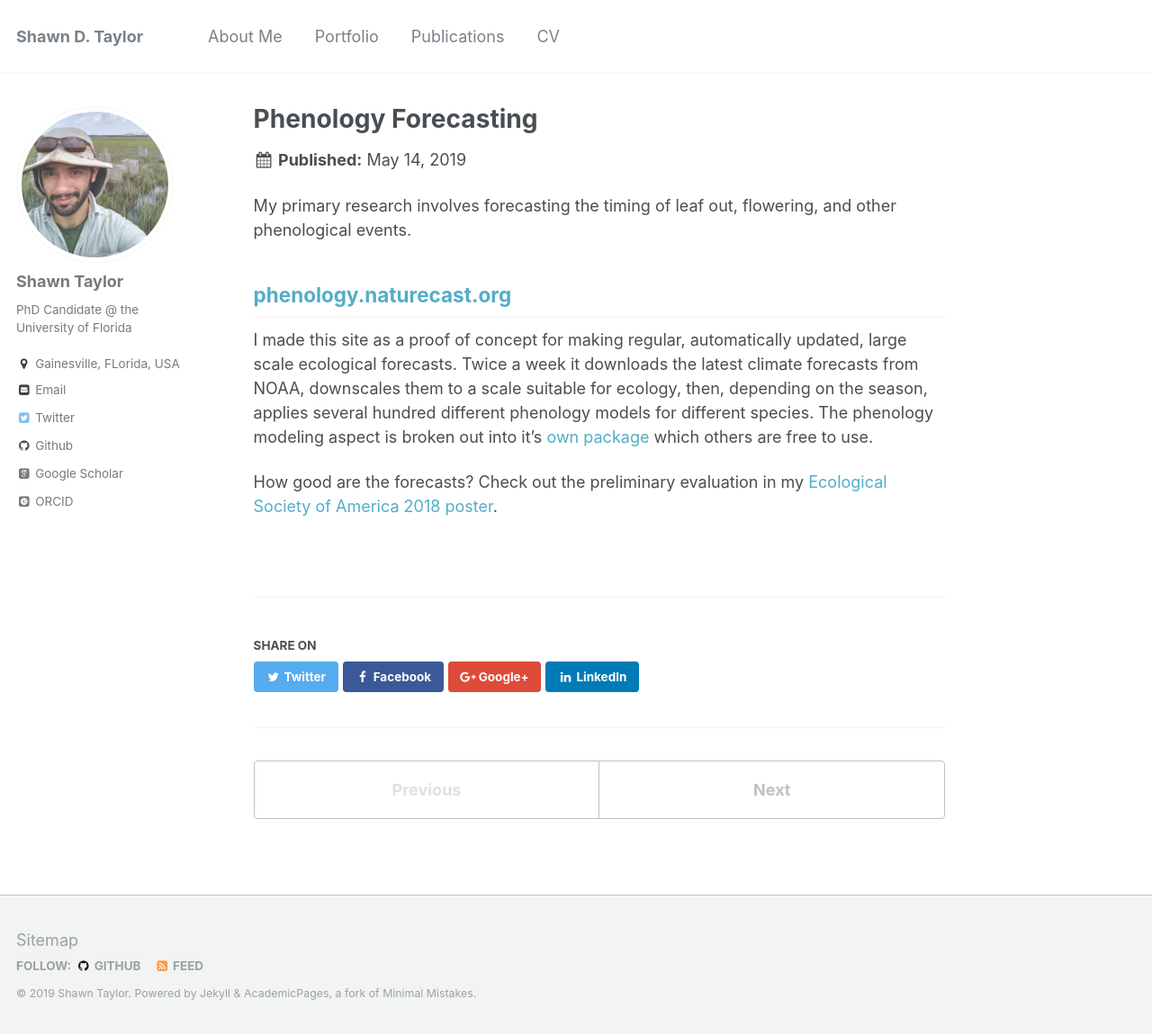
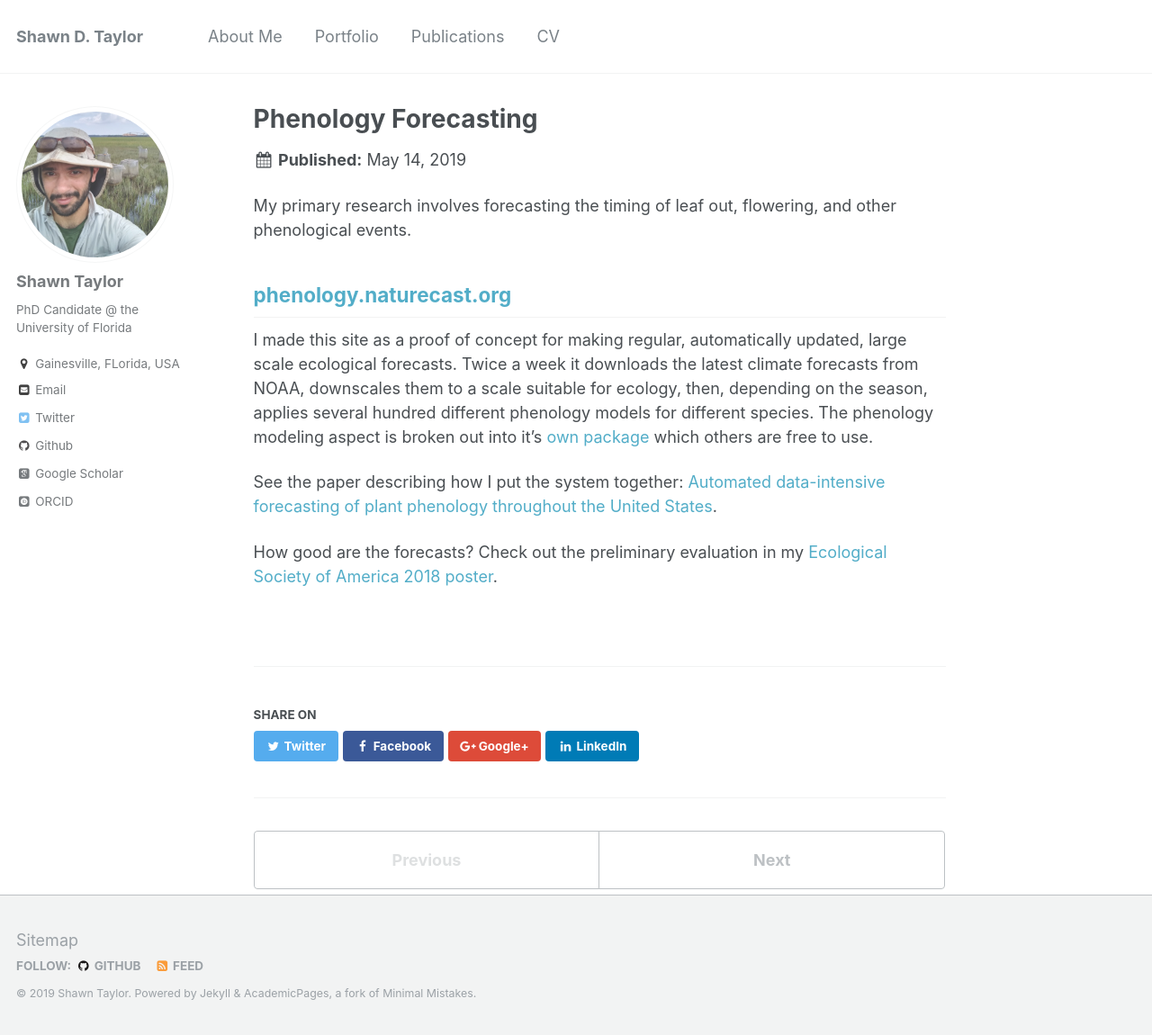
Before and after one commit to sdtaylor/sdtaylor.github.io, a Jekyll site: the page built from _portfolio/phenology_forecasting.md, in a window 1280 px wide and 1150 px high. Shown: the whole window at 90% size. Built offline with Jekyll 4.4.1, drawn with Linux system fonts in a browser that asks for light colours; some web fonts are replaced.

Commit message:
add latest preprint

```diff
--- a/_portfolio/phenology_forecasting.md
+++ b/_portfolio/phenology_forecasting.md
@@ -8,4 +8,6 @@
 ## [phenology.naturecast.org](http://phenology.naturecast.org)
 I made this site as a proof of concept for making regular, automatically updated, large scale ecological forecasts. Twice a week it downloads the latest climate forecasts from NOAA, downscales them to a scale suitable for ecology, then, depending on the season, applies several hundred different phenology models for different species. The phenology modeling aspect is broken out into it's [own package](../../publication/2018-pyPhenology) which others are free to use.
 
+See the paper describing how I put the system together: [Automated data-intensive forecasting of plant phenology throughout the United States](https://doi.org/10.1101/634568).
+
 How good are the forecasts? Check out the preliminary evaluation in my [Ecological Society of America 2018 poster](https://doi.org/10.7490/f1000research.1115951.1).
```
